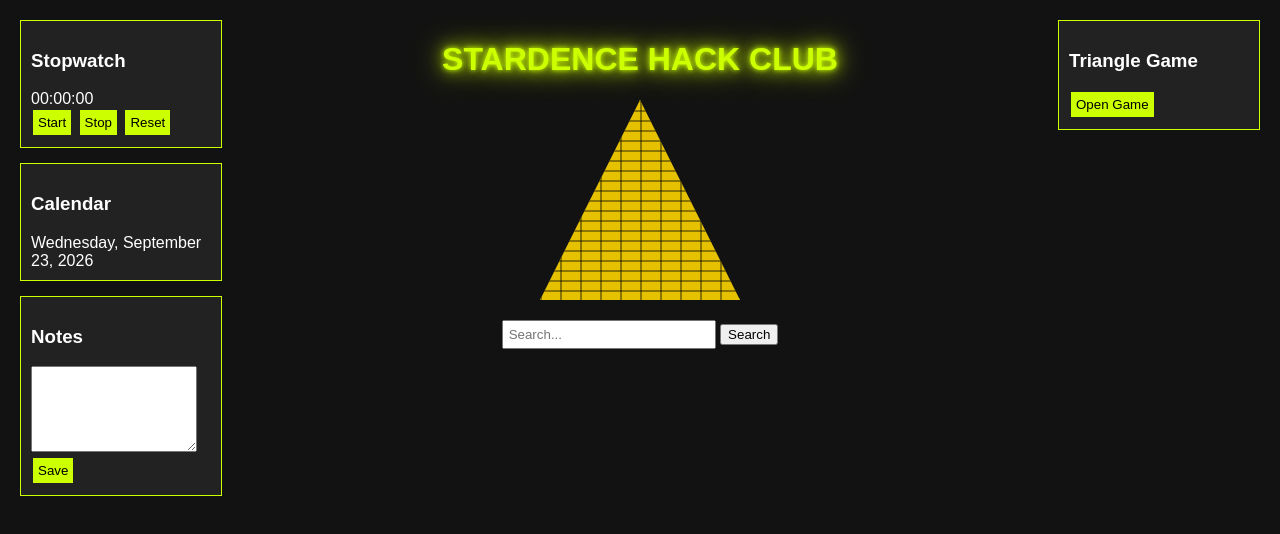
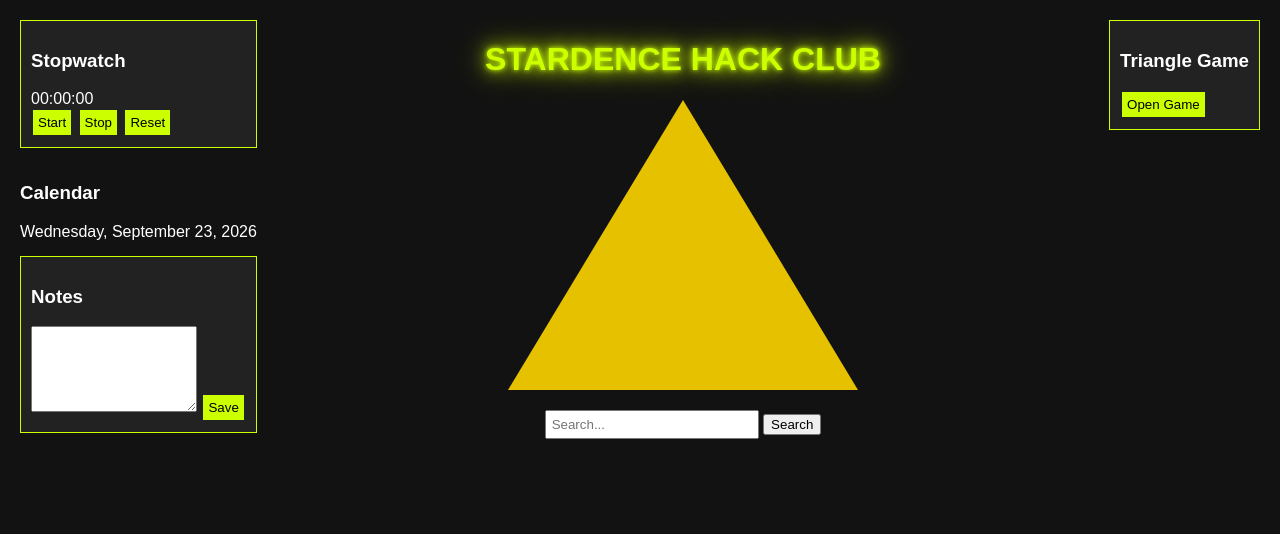
Before and after one commit to lczk9999/Green-triangle-page-V2, a plain HTML site: page index.html in a window 1280 px wide. Drawn offline with Linux system fonts and the light colour scheme.

Commit message:
Add files via upload

```diff
--- a/style.css
+++ b/style.css
@@ -10,13 +10,7 @@
     gap: 20px;
 }
 
-.esquerda {
-    display: flex;
-    flex-direction: column;
-    gap: 15px;
-}
-
-.direita {
+.esquerda, .direita {
     display: flex;
     flex-direction: column;
     gap: 15px;
@@ -35,16 +29,12 @@
 }
 
 .triangulo {
-    width: 200px;
-    height: 200px;
+    width: 350px;
+    height: 290px;
     margin: 0 auto 20px auto;
-    clip-path: polygon(50% 0%, 0% 100%, 100% 100%);
-    background-color: #e5c100;
-    background-image:
-      linear-gradient(rgba(0, 0, 0, 0.4) 2px, transparent 2px),
-      linear-gradient(90deg, rgba(0, 0, 0, 0.4) 2px, transparent 2px);
-    background-size: 20px 10px;
-    box-shadow: 0 0 10px #ccff00, 0 0 25px #ccff00, 0 0 50px #ccff00;
+   background-color: #e5c100;
+   clip-path: polygon(50% 0%, 0% 100%, 100% 100%);
+
 }
 
 #campo-busca {
@@ -52,64 +42,29 @@
     padding: 5px;
 }
 
-.caixa-cronometro {
-    background-color: #222;
-    border: 1px solid #ccff00;
-    padding: 10px;
-    width: 180px;
+#texto-notas {
+    width: 160px;
+    height: 80px;
 }
 
-.caixa-cronometro button {
-    background-color: #ccff00;
-    color: black;
-    border: none;
-    padding: 5px;
-    margin: 2px;
-    cursor: pointer;
-}
-
-.caixa-calendario {
-    background-color: #222;
-    border: 1px solid #ccff00;
-    padding: 10px;
-    width: 180px;
-}
-
-.caixa-jogo {
-    background-color: #222;
-    border: 1px solid #ccff00;
-    padding: 10px;
-    width: 180px;
-}
-
-.caixa-jogo button {
-    background-color: #ccff00;
-    color: black;
-    border: none;
-    padding: 5px;
-    margin: 2px;
-    cursor: pointer;
-}
-
+.caixa-cronometro,
+.caixa-calendrio,
+.caixa-jogo,
 .caixa-notas {
     background-color: #222;
     border: 1px solid #ccff00;
     padding: 10px;
-    width: 180px;
+    width: 180;
 }
-
+.caixa-cronometro button,
+.caixa-jogo button,
 .caixa-notas button {
     background-color: #ccff00;
     color: black;
     border: none;
     padding: 5px;
-    margin: 2px;
+    margin: 2px;;
     cursor: pointer;
-}
-
-#texto-notas {
-    width: 160px;
-    height: 80px;
 }
 
 #tela-do-jogo {
@@ -133,11 +88,11 @@
 }
 
 .chao {
-    position: absolute;
+    position:absolute;
     bottom: 0;
     left: 0;
     width: 100%;
-    height: 3px;
+    height:3px;
     background-color: #ccff00;
 }
 
@@ -150,7 +105,7 @@
 }
 
 #div-links {
-    display: none;
+    display:none;
 }
 
 #pontos {
```
